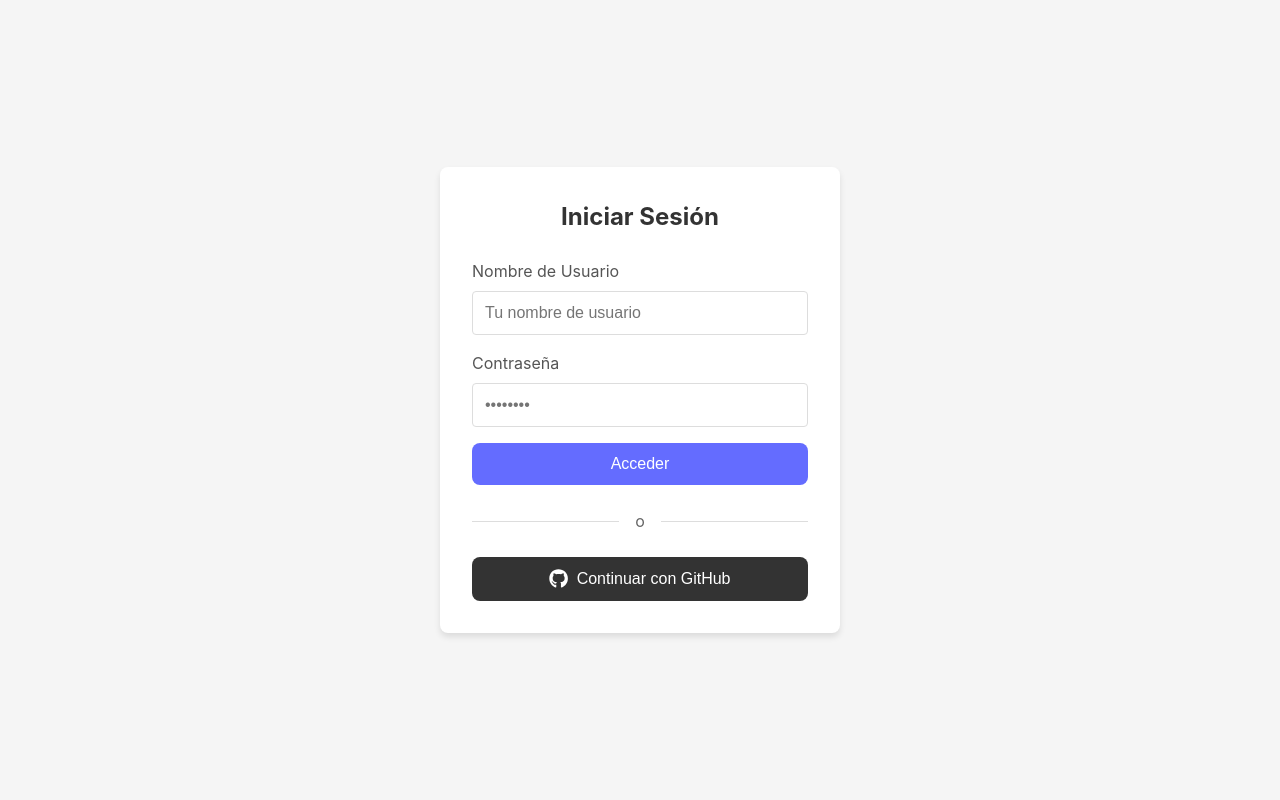
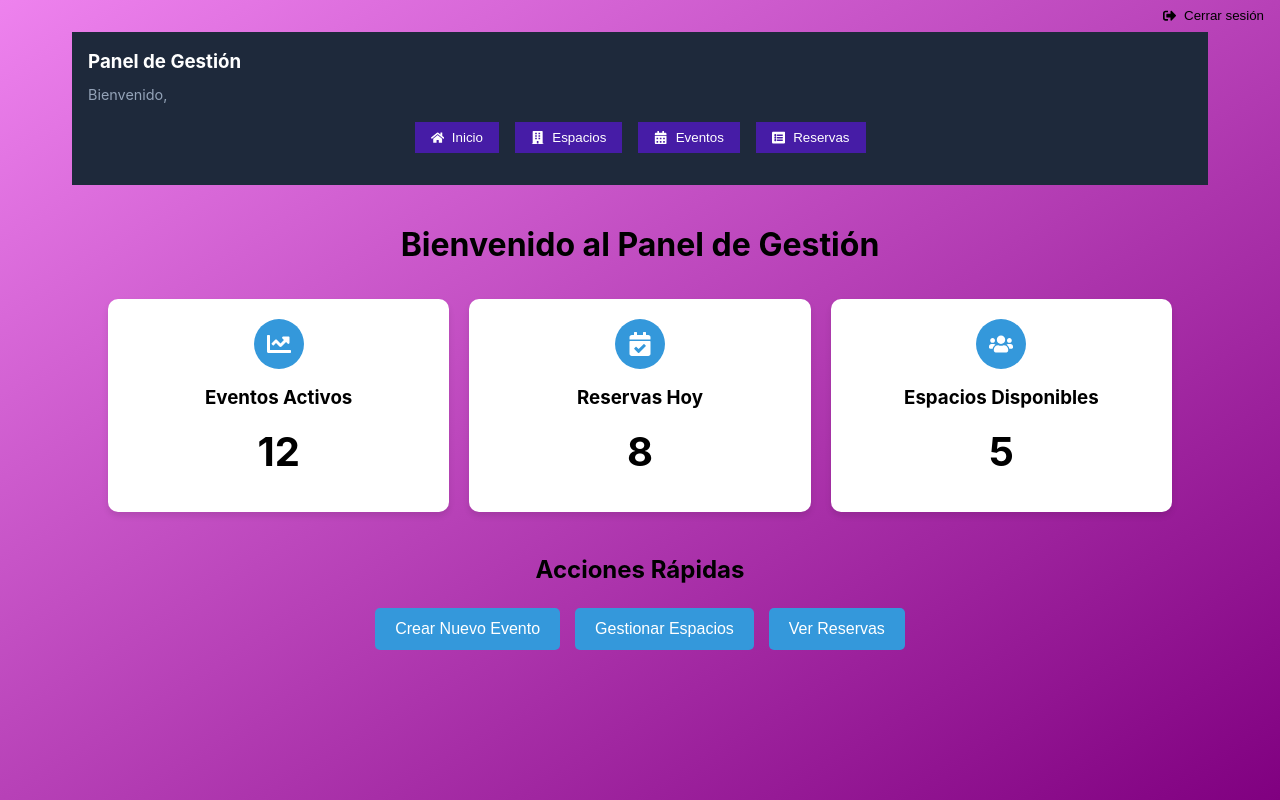
Before and after one commit to PabloPerisSolano/DaWeb2024-25, a React (Vite) app in the folder daweb-practicas/: page /gestor in a window 1280 px wide. Built offline with nearby package versions, Linux system fonts and the light colour scheme.

Commit message:
VistaPrincipal gestor empezada
He empezado a hacer la vista del home del gestor, de momento sin tener en cuenta nada del backend

```diff
--- a/daweb-practicas/package.json
+++ b/daweb-practicas/package.json
@@ -12,7 +12,8 @@
   "dependencies": {
     "react": "^19.0.0",
     "react-dom": "^19.0.0",
-    "react-icons": "^5.5.0"
+    "react-icons": "^5.5.0",
+    "react-router-dom": "^7.5.1"
   },
   "devDependencies": {
     "@eslint/js": "^9.22.0",
--- a/daweb-practicas/src/App.jsx
+++ b/daweb-practicas/src/App.jsx
@@ -1,11 +1,22 @@
+import { BrowserRouter, Routes, Route } from 'react-router-dom';
 import Login from './pages/Login/Login';
+import Gestor from './pages/Gestor/Gestor';
 import './App.css';
 
 function App() {
   return (
-    <div className="main-content">
-      <Login />
-    </div>
+    <BrowserRouter>
+      <div className="main-content">
+        <Routes>
+          {/* Ambas rutas apuntan al Login */}
+          <Route path="/login" element={<Login />} />
+          <Route path="/" element={<Login />} />
+
+          {/* Ruta del gestor sin protección */}
+          <Route path="/gestor" element={<Gestor />} />
+        </Routes>
+      </div>
+    </BrowserRouter>
   );
 }
 
--- /dev/null
+++ b/daweb-practicas/src/pages/Gestor/Gestor.css
@@ -0,0 +1,65 @@
+.contenedor-gestor {
+    display: flex;
+    flex-direction: column;
+}
+
+.cabecera-superior {
+    background: #1e293b;
+    color: white;
+    padding: 1rem;
+}
+
+.mensaje-bienvenida {
+    margin: 0.5rem 0 0;
+    color: #94a3b8;
+    font-size: 0.9rem;
+}
+
+.navegacion-principal {
+    display: flex;
+    gap: 1rem;
+    padding: 1rem 0;
+    justify-content: center;
+}
+
+.boton-nav {
+    display: flex;
+    align-items: center;
+    gap: 0.5rem;
+    padding: 0.5rem 1rem;
+    background: #461ca6;
+    color: white;
+}
+
+.contenido-principal {
+    padding: 1rem;
+    width: 100%;
+}
+
+.boton-logout {
+    position: absolute;
+    top: 0.5rem;
+    right: 1rem;
+    background: transparent;
+    color: #000000;
+    display: flex;
+    align-items: center;
+    gap: 0.5rem;
+}
+
+/* Responsive básico */
+@media (max-width: 768px) {
+    .navegacion-principal {
+        overflow-x: auto;
+        padding-bottom: 0.5rem;
+    }
+
+    .boton-nav {
+        padding: 0.5rem;
+        font-size: 0.9rem;
+    }
+
+    .contenido-principal {
+        padding: 0.5rem;
+    }
+}
--- /dev/null
+++ b/daweb-practicas/src/pages/Gestor/Gestor.jsx
@@ -0,0 +1,74 @@
+import { useState } from "react";
+import { useNavigate } from "react-router-dom";
+import { FaSignOutAlt, FaCalendarAlt, FaBuilding, FaListAlt, FaHome } from "react-icons/fa";
+import Home from './Home';
+import "./Gestor.css";
+
+function Gestor() {
+    const [activeTab, setActiveTab] = useState("home");
+    const navigate = useNavigate();
+
+    const handleLogout = () => {
+        navigate("/login");
+    };
+
+    return (
+        <div className="contenedor-gestor">
+            {/* Cabecera Superior */}
+            <header className="cabecera-superior">
+                <div className="contenido-cabecera">
+                    <div className="titulo-cabecera">
+                        <h3>Panel de Gestión</h3>
+                        <p className="mensaje-bienvenida">Bienvenido, {/*username*/}</p>
+                    </div>
+
+                    <nav className="navegacion-principal">
+                        <button
+                            className={`boton-nav ${activeTab === "home" ? "activo" : ""}`}
+                            onClick={() => setActiveTab("home")}
+                        >
+                            <FaHome className="icono-nav" />
+                            Inicio
+                        </button>
+
+                        <button
+                            className={`boton-nav ${activeTab === "espacios" ? "activo" : ""}`}
+                            onClick={() => setActiveTab("espacios")}
+                        >
+                            <FaBuilding className="icono-nav" />
+                            Espacios
+                        </button>
+
+                        <button
+                            className={`boton-nav ${activeTab === "eventos" ? "activo" : ""}`}
+                            onClick={() => setActiveTab("eventos")}
+                        >
+                            <FaCalendarAlt className="icono-nav" />
+                            Eventos
+                        </button>
+
+                        <button
+                            className={`boton-nav ${activeTab === "reservas" ? "activo" : ""}`}
+                            onClick={() => setActiveTab("reservas")}
+                        >
+                            <FaListAlt className="icono-nav" />
+                            Reservas
+                        </button>
+                    </nav>
+
+                    <button className="boton-logout" onClick={handleLogout}>
+                        <FaSignOutAlt className="icono-nav" />
+                        Cerrar sesión
+                    </button>
+                </div>
+            </header>
+
+            {/* Contenido principal */}
+            <main className="contenido-principal">
+                {activeTab === "home" && <Home />}
+            </main>
+        </div>
+    );
+}
+
+export default Gestor;
--- /dev/null
+++ b/daweb-practicas/src/pages/Gestor/Home.css
@@ -0,0 +1,93 @@
+.vista-inicio {
+    padding: 20px;
+    max-width: 1200px;
+    margin: 0 auto;
+}
+
+.titulo-bienvenida {
+    color: #000000;
+    margin-bottom: 30px;
+    text-align: center;
+}
+
+.cuadricula-estadisticas {
+    display: grid;
+    grid-template-columns: repeat(auto-fit, minmax(300px, 1fr));
+    gap: 20px;
+    margin-bottom: 40px;
+}
+
+.tarjeta-estadistica {
+    background: white;
+    border-radius: 10px;
+    color: #000000;
+    padding: 20px;
+    box-shadow: 0 4px 6px rgba(0, 0, 0, 0.1);
+    text-align: center;
+}
+
+.icono-estadistica {
+    background: #3498db;
+    color: rgb(255, 255, 255);
+    width: 50px;
+    height: 50px;
+    border-radius: 50%;
+    display: flex;
+    align-items: center;
+    justify-content: center;
+    margin: 0 auto 15px;
+}
+
+.valor-estadistica {
+    font-size: 2.5rem;
+    font-weight: bold;
+    color: #000000;
+    margin: 10px 0;
+}
+
+.acciones-rapidas {
+    margin-top: 40px;
+}
+
+.acciones-rapidas h2 {
+    color: #000000;
+    margin-bottom: 20px;
+    text-align: center;
+}
+
+.botones-accion {
+    display: flex;
+    justify-content: center;
+    gap: 15px;
+    flex-wrap: wrap;
+}
+
+.boton-accion {
+    background: #3498db;
+    color: white;
+    border: none;
+    padding: 12px 20px;
+    border-radius: 5px;
+    cursor: pointer;
+    font-size: 1rem;
+    transition: background 0.3s;
+}
+
+.boton-accion:hover {
+    background: #2980b9;
+}
+
+/* Diseño Responsive */
+@media (max-width: 768px) {
+    .cuadricula-estadisticas {
+        grid-template-columns: 1fr;
+    }
+
+    .botones-accion {
+        flex-direction: column;
+    }
+
+    .boton-accion {
+        width: 100%;
+    }
+}
--- /dev/null
+++ b/daweb-practicas/src/pages/Gestor/Home.jsx
@@ -0,0 +1,54 @@
+import { FaChartLine, FaCalendarCheck, FaUsers } from "react-icons/fa";
+import "./Home.css";
+
+export default function Home() {
+    return (
+        <div className="vista-inicio">
+            <h1 className="titulo-bienvenida">Bienvenido al Panel de Gestión</h1>
+
+            <div className="cuadricula-estadisticas">
+                {/* Tarjeta de Estadística 1 */}
+                <div className="tarjeta-estadistica">
+                    <div className="icono-estadistica">
+                        <FaChartLine size={24} />
+                    </div>
+                    <h3>Eventos Activos</h3>
+                    <p className="valor-estadistica">12</p>
+                </div>
+
+                {/* Tarjeta de Estadística 2 */}
+                <div className="tarjeta-estadistica">
+                    <div className="icono-estadistica">
+                        <FaCalendarCheck size={24} />
+                    </div>
+                    <h3>Reservas Hoy</h3>
+                    <p className="valor-estadistica">8</p>
+                </div>
+
+                {/* Tarjeta de Estadística 3 */}
+                <div className="tarjeta-estadistica">
+                    <div className="icono-estadistica">
+                        <FaUsers size={24} />
+                    </div>
+                    <h3>Espacios Disponibles</h3>
+                    <p className="valor-estadistica">5</p>
+                </div>
+            </div>
+
+            <div className="acciones-rapidas">
+                <h2>Acciones Rápidas</h2>
+                <div className="botones-accion">
+                    <button className="boton-accion">
+                        Crear Nuevo Evento
+                    </button>
+                    <button className="boton-accion">
+                        Gestionar Espacios
+                    </button>
+                    <button className="boton-accion">
+                        Ver Reservas
+                    </button>
+                </div>
+            </div>
+        </div>
+    );
+}
--- a/daweb-practicas/src/pages/Login/Login.css
+++ b/daweb-practicas/src/pages/Login/Login.css
@@ -1,10 +1,14 @@
+body {
+  background-image: linear-gradient(to bottom right, violet, purple);
+}
+
 .login-container {
   display: flex;
   justify-content: center;
   align-items: center;
   flex: 1;
   padding: 1rem;
-}
+  }
 
 .login-card {
   background: white;
--- a/daweb-practicas/src/pages/Login/Login.jsx
+++ b/daweb-practicas/src/pages/Login/Login.jsx
@@ -1,35 +1,39 @@
 import { useState } from "react";
+import { useNavigate } from "react-router-dom";
 import "./Login.css";
 import { FaGithub } from "react-icons/fa";
 
 function Login() {
   const [username, setUsername] = useState("");
   const [password, setPassword] = useState("");
+  const navigate = useNavigate();
+
 
   const handleSubmit = async (e) => {
     e.preventDefault();
+    navigate("/gestor");
 
-    try {
-      const response = await fetch("URL_DEL_BACKEND_ARSO/auth/login", {
-        method: "POST",
-        headers: {
-          "Content-Type": "application/json",
-        },
-        body: JSON.stringify({ username, password }),
-      });
+    // try {
+    //   const response = await fetch("URL_DEL_BACKEND_ARSO/auth/login", {
+    //     method: "POST",
+    //     headers: {
+    //       "Content-Type": "application/json",
+    //     },
+    //     body: JSON.stringify({ username, password }),
+    //   });
 
-      const data = await response.json();
+    //   const data = await response.json();
 
-      if (response.ok) {
-        localStorage.setItem("token", data.token);
-        window.location.href = "/dashboard";
-      } else {
-        alert(data.message || "Error al iniciar sesión");
-      }
-    } catch (error) {
-      console.error("Error:", error);
-      alert("Error de conexión");
-    }
+    //   if (response.ok) {
+    //     localStorage.setItem("token", data.token);
+    //     window.location.href = "/dashboard";
+    //   } else {
+    //     alert(data.message || "Error al iniciar sesión");
+    //   }
+    // } catch (error) {
+    //   console.error("Error:", error);
+    //   alert("Error de conexión");
+    // }
   };
 
   const handleGithubLogin = () => {
```
Also changed, not shown: 1 other file (tests, documents, lock files or other folders).
